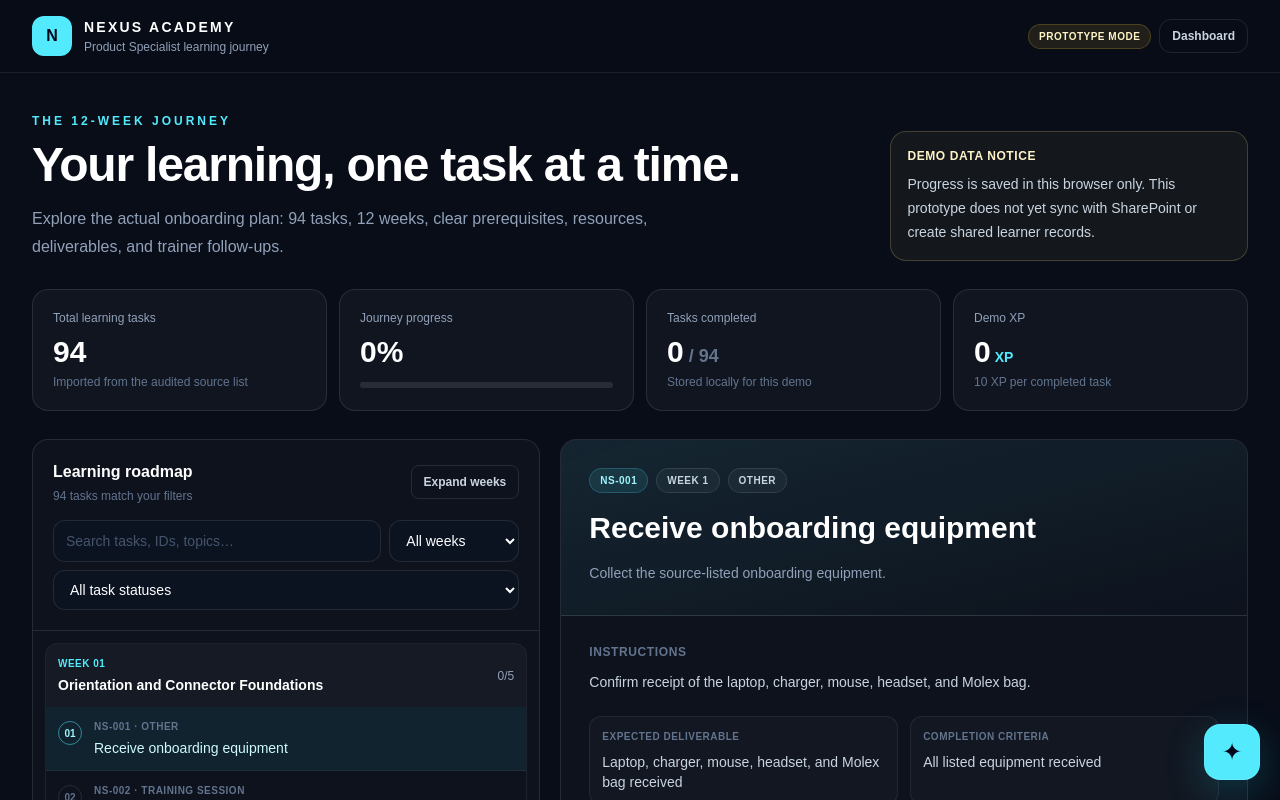
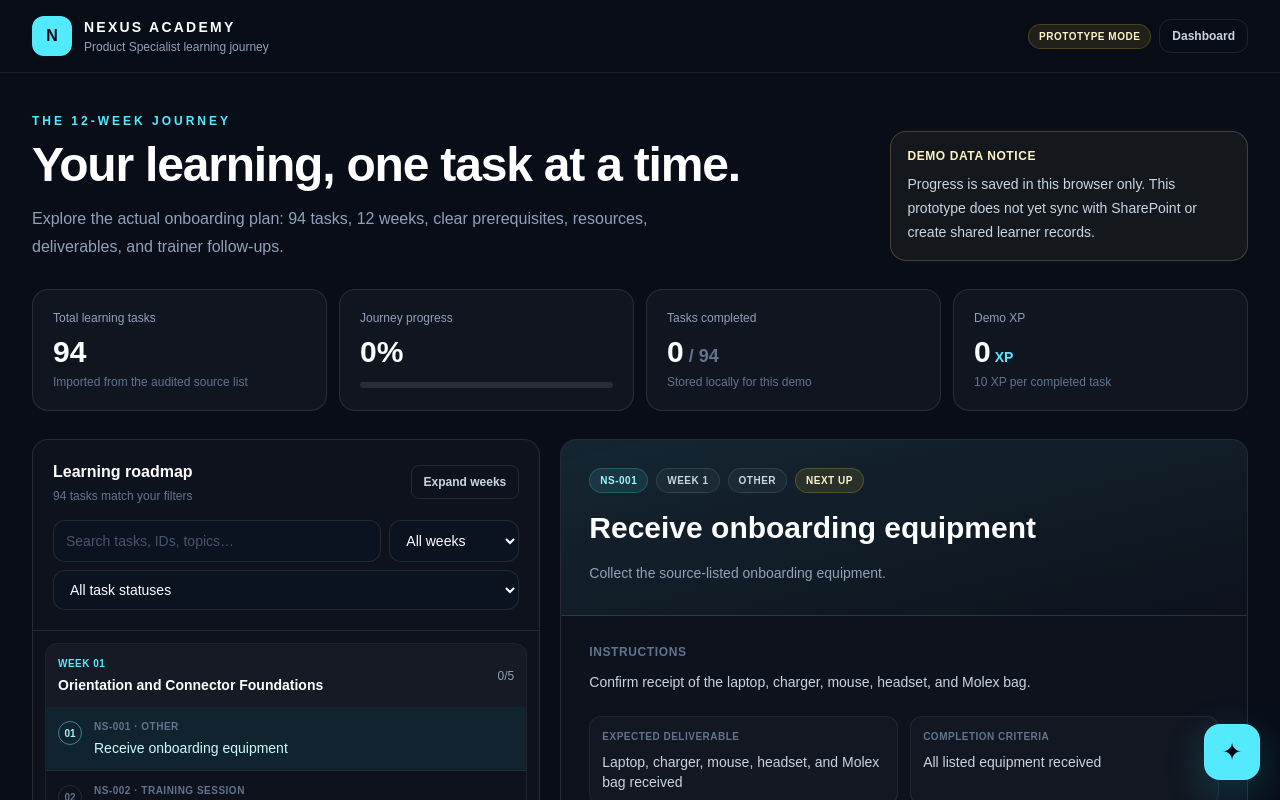
Before and after one commit to vishalawati08/nexus-academy-vishal, a Next.js app: page /journey in a window 1280 px wide. Shown: the top 800 px of the page. Built offline with nearby package versions, Linux system fonts and the light colour scheme.

Commit message:
Enforce sequential completion in journey demo

```diff
--- a/src/app/journey/page.tsx
+++ b/src/app/journey/page.tsx
@@ -46,6 +46,7 @@ export default function JourneyPage() {
   const completedSet = useMemo(() => new Set(completed), [completed]);
   const nextTask = TASKS.find(task => !completedSet.has(task.taskId));
   const selectedTask = TASKS.find(task => task.taskId === selectedId) ?? nextTask ?? TASKS[0];
+  const isNextTask = !!nextTask && selectedTask?.taskId === nextTask.taskId;
   const progress = Math.round((completed.length / TASKS.length) * 100);
   const weeks = [...new Set(TASKS.map(task => task.weekNumber))];
   const visibleTasks = TASKS.filter(task => {
@@ -134,7 +135,7 @@ export default function JourneyPage() {
         </div>
 
         <div className="h-fit overflow-hidden rounded-2xl border border-white/10 bg-white/[0.025] xl:sticky xl:top-24">
-          {selectedTask && <><div className="border-b border-white/10 bg-gradient-to-br from-cyan-300/[0.09] to-transparent p-5 sm:p-7"><div className="flex flex-wrap items-center gap-2"><StatusPill tone="cyan">{selectedTask.taskId}</StatusPill><StatusPill>{`Week ${selectedTask.weekNumber}`}</StatusPill><StatusPill>{selectedTask.taskType || "Task"}</StatusPill>{completedSet.has(selectedTask.taskId) && <StatusPill tone="green">Completed</StatusPill>}</div><h2 className="mt-4 text-2xl font-semibold leading-tight sm:text-3xl">{selectedTask.taskTitle}</h2><p className="mt-3 text-sm leading-7 text-slate-400">{selectedTask.taskDescription || "A description has not yet been supplied for this task."}</p></div>
+          {selectedTask && <><div className="border-b border-white/10 bg-gradient-to-br from-cyan-300/[0.09] to-transparent p-5 sm:p-7"><div className="flex flex-wrap items-center gap-2"><StatusPill tone="cyan">{selectedTask.taskId}</StatusPill><StatusPill>{`Week ${selectedTask.weekNumber}`}</StatusPill><StatusPill>{selectedTask.taskType || "Task"}</StatusPill>{completedSet.has(selectedTask.taskId) && <StatusPill tone="green">Completed</StatusPill>}{!completedSet.has(selectedTask.taskId) && isNextTask && <StatusPill tone="amber">Next up</StatusPill>}{!completedSet.has(selectedTask.taskId) && !isNextTask && <StatusPill>Preview</StatusPill>}</div><h2 className="mt-4 text-2xl font-semibold leading-tight sm:text-3xl">{selectedTask.taskTitle}</h2><p className="mt-3 text-sm leading-7 text-slate-400">{selectedTask.taskDescription || "A description has not yet been supplied for this task."}</p></div>
           <div className="space-y-5 p-5 sm:p-7">
             <div><p className="text-xs font-bold uppercase tracking-wider text-slate-500">Instructions</p><p className="mt-2 whitespace-pre-wrap text-sm leading-7 text-slate-300">{selectedTask.instructions || "Instructions need trainer confirmation before this task is released."}</p></div>
             {selectedTask.learningObjective && <div><p className="text-xs font-bold uppercase tracking-wider text-slate-500">Learning objective</p><p className="mt-2 text-sm leading-7 text-slate-300">{selectedTask.learningObjective}</p></div>}
@@ -144,7 +145,7 @@ export default function JourneyPage() {
             {selectedTask.resourceTitle && <div className="rounded-xl border border-white/[0.07] p-3"><p className="text-[10px] font-bold uppercase tracking-wider text-slate-500">Learning resource</p><p className="mt-1 text-sm font-medium text-slate-200">{selectedTask.resourceTitle}</p>{selectedTask.resourceUrl ? <a href={selectedTask.resourceUrl} target="_blank" rel="noreferrer" className="mt-2 inline-block text-xs font-semibold text-cyan-300 hover:text-cyan-100">Open resource ↗</a> : <p className="mt-1 text-xs text-amber-100">Resource link needs confirmation.</p>}</div>}
             {selectedTask.clarificationRequired && <div className="rounded-xl border border-amber-200/20 bg-amber-200/[0.04] p-3"><p className="text-[10px] font-bold uppercase tracking-wider text-amber-100">Trainer clarification needed</p><p className="mt-2 text-sm leading-6 text-slate-300">{selectedTask.clarificationRequired}</p></div>}
             {selectedTask.prerequisiteTaskId && <div className="text-xs text-slate-500">Prerequisite: <button type="button" className="font-semibold text-cyan-300 hover:text-cyan-100" onClick={() => setSelectedId(selectedTask.prerequisiteTaskId!)}>{selectedTask.prerequisiteTaskId}</button></div>}
-            <div className="flex flex-col gap-3 border-t border-white/10 pt-5 sm:flex-row"><button type="button" disabled={completedSet.has(selectedTask.taskId)} onClick={() => completeTask(selectedTask)} className="rounded-xl bg-cyan-300 px-5 py-3 text-sm font-bold text-slate-950 transition hover:bg-cyan-200 disabled:cursor-not-allowed disabled:bg-emerald-300/20 disabled:text-emerald-100">{completedSet.has(selectedTask.taskId) ? "Task completed ✓" : "Mark task complete · +10 XP"}</button><button type="button" onClick={resetProgress} className="rounded-xl border border-white/10 px-5 py-3 text-sm font-semibold text-slate-300 hover:border-rose-200/30 hover:text-rose-200">Reset demo</button></div>
+            <div className="flex flex-col gap-3 border-t border-white/10 pt-5 sm:flex-row"><button type="button" disabled={completedSet.has(selectedTask.taskId) || !isNextTask} onClick={() => completeTask(selectedTask)} className="rounded-xl bg-cyan-300 px-5 py-3 text-sm font-bold text-slate-950 transition hover:bg-cyan-200 disabled:cursor-not-allowed disabled:bg-white/10 disabled:text-slate-500">{completedSet.has(selectedTask.taskId) ? "Task completed ✓" : isNextTask ? "Mark task complete · +10 XP" : "Complete earlier tasks first"}</button><button type="button" onClick={resetProgress} className="rounded-xl border border-white/10 px-5 py-3 text-sm font-semibold text-slate-300 hover:border-rose-200/30 hover:text-rose-200">Reset demo</button></div>{!completedSet.has(selectedTask.taskId) && !isNextTask && nextTask && <p className="text-xs leading-5 text-amber-100">Demo sequence: complete {nextTask.taskId} — {nextTask.taskTitle} next. You can still preview any task without completing it.</p>}
           </div></>}
         </div>
       </section>
```
